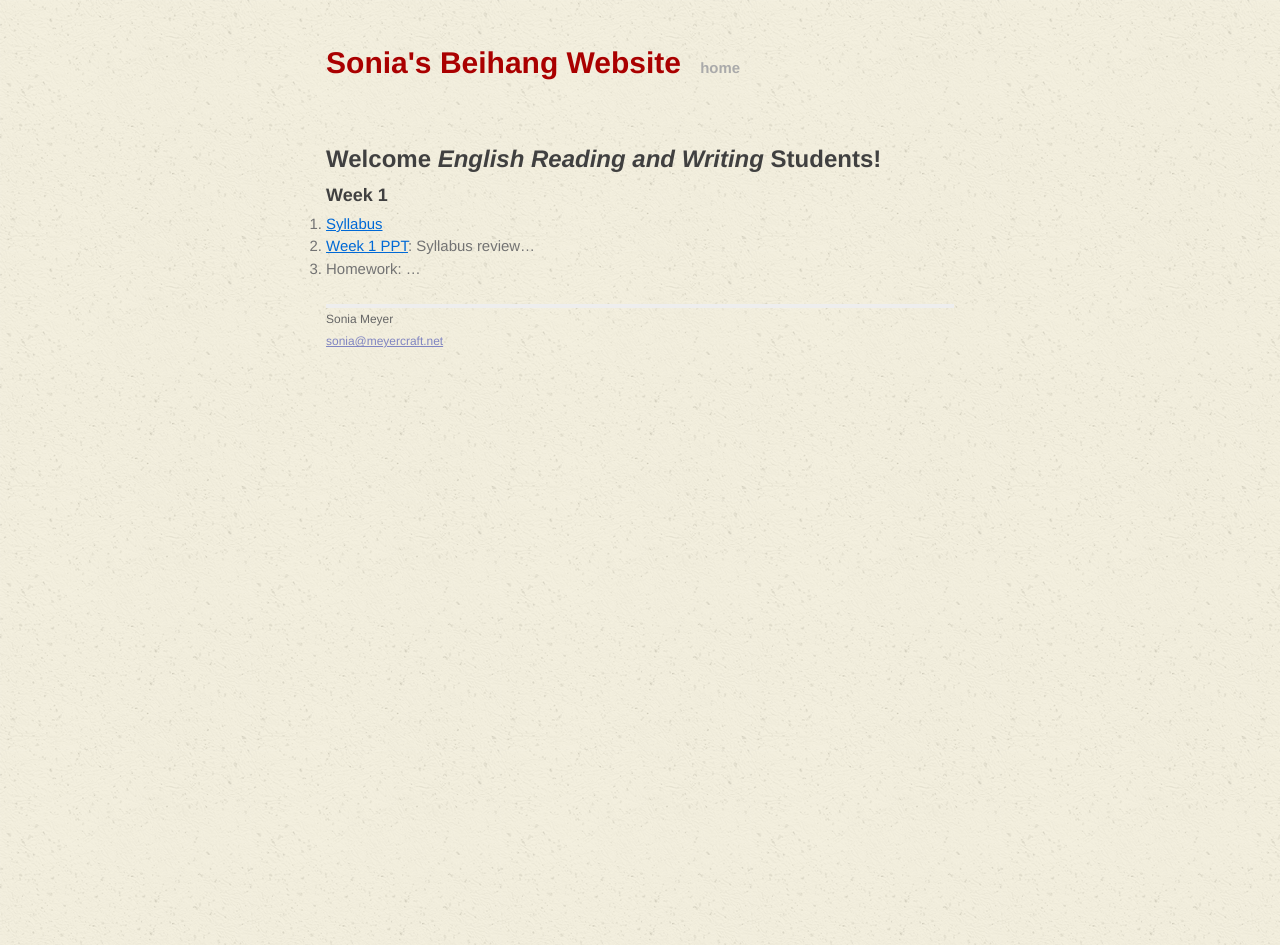
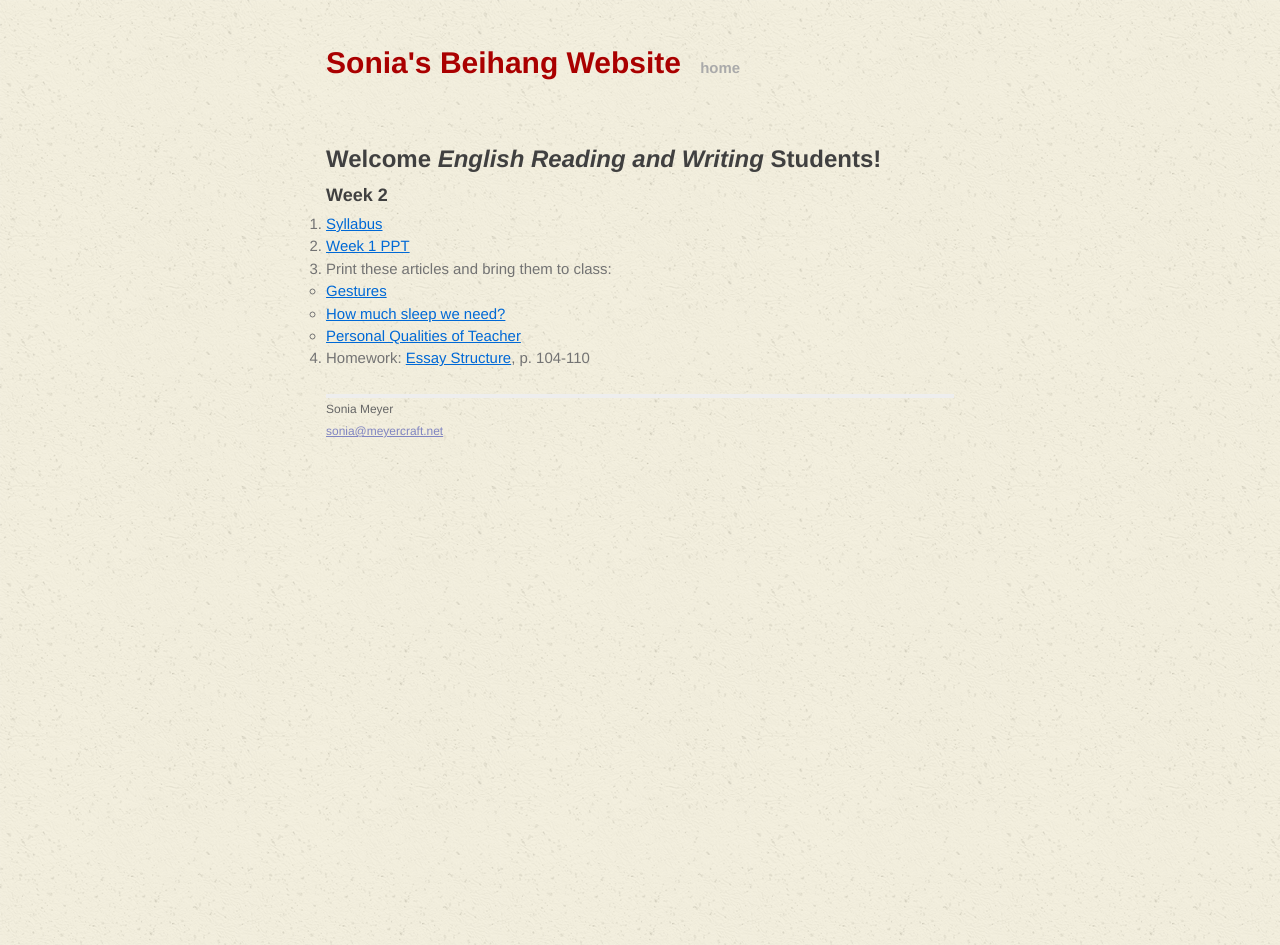
Before and after one commit to soniawmeyer/soniameyer-beihang-students-website, a Jekyll site: the page built from classes/s1s4rw.md, in a window 1280 px wide. Built offline with Jekyll 4.4.1, drawn with Linux system fonts in a browser that asks for light colours.

Commit message:
move resources to dropbox

```diff
--- a/classes/s1s4rw.md
+++ b/classes/s1s4rw.md
@@ -6,8 +6,15 @@
 ## Welcome *English Reading and Writing* Students!
 
 
-### Week 1
 
-1. [Syllabus](/resources/Week 1-RW Syllabus.pdf)
-3. [Week 1 PPT](/resources/???): Syllabus review...
-4. Homework: ...
+### Week 2
+
+1. [Syllabus](https://www.dropbox.com/s/r87zq9dainn6lnn/W2-RW%20Syllabus.pdf)
+3. [Week 1 PPT](https://www.dropbox.com/s/ym6w4b7pzqsunah/W2RW-Skimming.ppt)
+4. Print these articles and bring them to class:
+   - [Gestures](https://www.dropbox.com/s/o94tc2kyyzaq1ej/W1-Gestures.docx)
+   - [How much sleep we need?](https://www.dropbox.com/s/eb2g299nhrzztte/W1-How%20much%20sleep%20we%20need.docx)
+   - [Personal Qualities of Teacher](https://www.dropbox.com/s/xkf3185qmfhpe96/W1-Personal%20Quality%20of%20Teacher.docx)
+
+
+4. Homework: [Essay Structure](https://www.dropbox.com/s/1o94304gopmg21g/W1-Essay%20Structure.pdf), p. 104-110
```
Also changed, not shown: classes/151821.md (+3 -0 lines), classes/s1s4sf3ls.md (+3 -0 lines).
